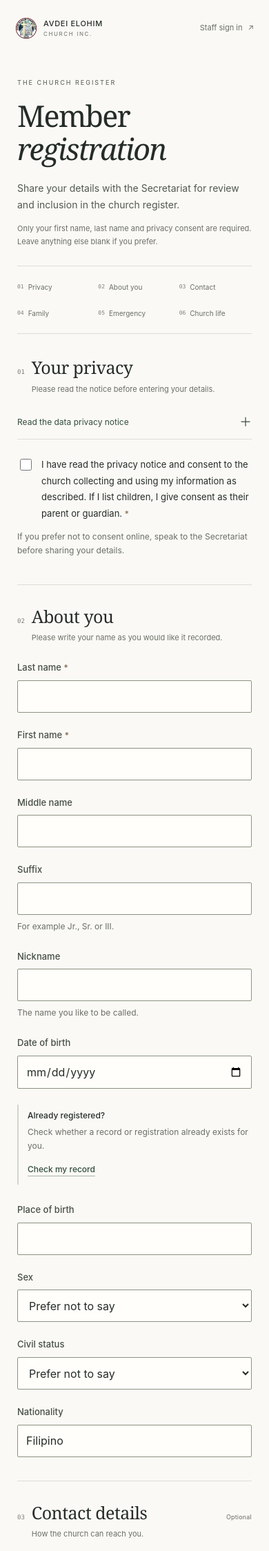
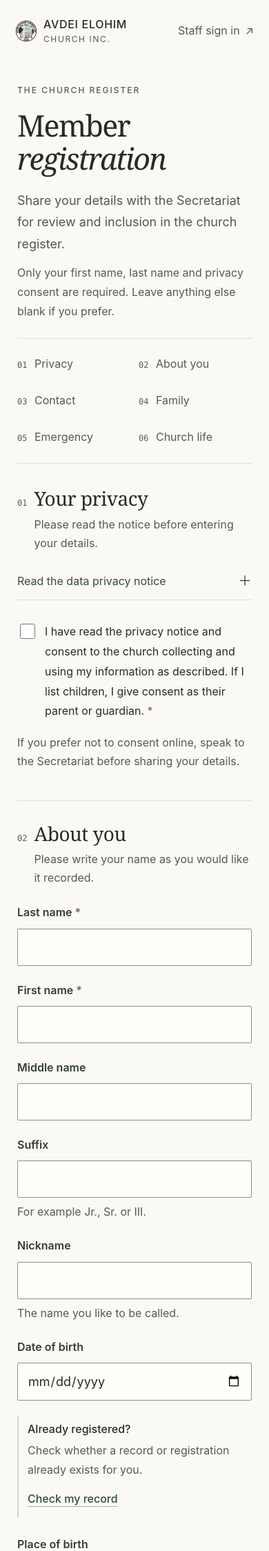
Before and after one commit to shanimnida/aeci-registry, a Django app: page /register/ in a window 390 px wide. Shown: the top 2248 px of the page at 69% size. Run offline with Django 5.2, Linux system fonts and the light colour scheme; data that the repository does not hold is empty; parts of the project's set-up code (start-up, migrations or seed data) failed here and were passed over; some libraries are stand-ins or nearby versions.

Commit message:
Improve registration readability for older members

```diff
--- a/static/aegis/registration.css
+++ b/static/aegis/registration.css
@@ -2,7 +2,7 @@
     color-scheme: light;
     --paper: #faf9f6;
     --ink: #252c27;
-    --muted: #6a6e65;
+    --muted: #535c4f;
     --line: #deded5;
     --field-line: #8b9381;
     --green: #344d3c;
@@ -10,12 +10,12 @@
 }
 
 * { box-sizing: border-box; }
-html { scroll-behavior: smooth; scroll-padding-top: 28px; }
+html { font-size: 100%; scroll-behavior: smooth; scroll-padding-top: 28px; }
 body {
     margin: 0;
     background: var(--paper);
     color: var(--ink);
-    font: 15px/1.6 -apple-system, BlinkMacSystemFont, "Segoe UI", sans-serif;
+    font: 1.125rem/1.7 -apple-system, BlinkMacSystemFont, "Segoe UI", sans-serif;
     -webkit-font-smoothing: antialiased;
 }
 h1, h2, h3, p { margin-top: 0; }
@@ -42,114 +42,116 @@ input:focus, select:focus, textarea:focus {
 }
 .brand { display: flex; gap: 12px; align-items: center; text-decoration: none; color: var(--ink); }
 .brand img { object-fit: contain; }
-.brand strong { display: block; font-size: 13px; font-weight: 550; letter-spacing: 1px; text-transform: uppercase; line-height: 1.5; }
-.brand small { display: block; font-size: 10px; letter-spacing: 1.8px; text-transform: uppercase; color: var(--muted); }
-.staff-link { font-size: 12px; color: var(--muted); text-decoration: none; display: inline-flex; gap: 12px; align-items: center; min-height: 44px; }
+.brand strong { display: block; font-size: 1rem; font-weight: 550; letter-spacing: 1px; text-transform: uppercase; line-height: 1.5; }
+.brand small { display: block; font-size: .8125rem; letter-spacing: 1.8px; text-transform: uppercase; color: var(--muted); }
+.staff-link { font-size: 1rem; color: var(--muted); text-decoration: none; display: inline-flex; gap: 12px; align-items: center; min-height: 52px; }
 .staff-link:hover { color: var(--ink); text-decoration: underline; }
 .page-shell { max-width: 880px; padding: 55px 40px 70px; margin: auto; }
 .intro { margin-bottom: 31px; }
-.eyebrow { display: block; color: var(--muted); text-transform: uppercase; letter-spacing: 2px; font-size: 10px; font-weight: 500; margin-bottom: 20px; }
-h1 { font-family: Georgia, "Times New Roman", serif; font-size: clamp(38px, 5vw, 63px); font-weight: 400; letter-spacing: -2.2px; line-height: 1.12; margin-bottom: 22px; }
+.eyebrow { display: block; color: var(--muted); text-transform: uppercase; letter-spacing: 2px; font-size: .8125rem; font-weight: 500; margin-bottom: 20px; }
+h1 { font-family: Georgia, "Times New Roman", serif; font-size: clamp(2.375rem, 5vw, 3.9375rem); font-weight: 400; overflow-wrap: anywhere; letter-spacing: -2.2px; line-height: 1.12; margin-bottom: 22px; }
 h1 em { font-weight: 400; }
-.intro > p { color: #51594f; font-size: 15px; line-height: 1.75; max-width: 570px; margin-bottom: 12px; }
-.intro > .intro-note { font-size: 12px; color: var(--muted); max-width: 610px; margin-bottom: 0; }
+.intro > p { color: #51594f; font-size: 1.125rem; line-height: 1.75; max-width: 660px; margin-bottom: 12px; }
+.intro > .intro-note { font-size: 1rem; color: var(--muted); max-width: 690px; margin-bottom: 0; }
 .form-index { display: flex; flex-wrap: wrap; gap: 8px 24px; padding: 17px 0; margin-bottom: 15px; border-top: 1px solid var(--line); border-bottom: 1px solid var(--line); }
-.form-index a { color: var(--muted); text-decoration: none; font-size: 11px; display: inline-flex; align-items: center; gap: 7px; min-height: 24px; }
+.form-index a { color: var(--muted); text-decoration: none; font-size: 1rem; display: inline-flex; align-items: center; gap: 7px; min-height: 44px; }
 .form-index a:hover { color: var(--ink); text-decoration: underline; }
-.form-index span { font-family: "SFMono-Regular", Consolas, monospace; color: #7d8177; font-size: 9px; }
+.form-index span { font-family: "SFMono-Regular", Consolas, monospace; color: var(--muted); font-size: .75rem; }
 .registration-layout, .registration-form { min-width: 0; }
 .form-section { padding: 36px 0 17px; border-bottom: 1px solid var(--line); scroll-margin-top: 26px; }
 .section-heading { display: flex; gap: 15px; align-items: baseline; margin-bottom: 28px; position: relative; }
-.section-number { color: #7d8177; font: 10px/1.5 "SFMono-Regular", Consolas, monospace; position: absolute; left: -33px; top: 8px; }
-.section-heading h2 { font-family: Georgia, "Times New Roman", serif; font-weight: 400; font-size: 26px; letter-spacing: -.5px; line-height: 1.3; margin-bottom: 5px; }
-.section-heading p { font-size: 12px; color: var(--muted); margin: 0; line-height: 1.7; }
-.section-note { margin-left: auto; font-size: 10px; font-weight: 400; color: var(--muted); white-space: nowrap; letter-spacing: .2px; }
+.section-heading > div { min-width: 0; }
+.section-heading h2 { overflow-wrap: anywhere; }
+.section-number { color: var(--muted); font: .875rem/1.5 "SFMono-Regular", Consolas, monospace; position: absolute; left: -33px; top: 8px; }
+.section-heading h2 { font-family: Georgia, "Times New Roman", serif; font-weight: 400; font-size: 1.875rem; letter-spacing: -.5px; line-height: 1.3; margin-bottom: 5px; }
+.section-heading p { font-size: 1rem; color: var(--muted); margin: 0; line-height: 1.7; }
+.section-note { margin-left: auto; font-size: 1rem; font-weight: 400; color: var(--muted); white-space: nowrap; letter-spacing: .2px; }
 .field-grid { display: grid; grid-template-columns: repeat(2, minmax(0, 1fr)); gap: 0 30px; }
 .field { min-width: 0; margin-bottom: 23px; }
-.field > label { display: block; font-size: 13px; font-weight: 500; margin-bottom: 8px; color: #454e43; }
+.field > label { display: block; font-size: 1rem; font-weight: 600; margin-bottom: 9px; color: #343e32; }
 .field input, .field select, .field textarea {
     width: 100%;
     min-width: 0;
-    min-height: 46px;
-    padding: 11px 12px;
+    min-height: 54px;
+    padding: 12px 14px;
     background: #fffefa;
     border: 1px solid var(--field-line);
     border-radius: 2px;
     color: var(--ink);
-    font-size: 15px;
-    line-height: 1.4;
+    font-size: 1.125rem;
+    line-height: 1.5;
 }
-.field textarea { display: block; min-height: 90px; resize: vertical; }
+.field textarea { display: block; min-height: 112px; resize: vertical; }
 .field select { appearance: auto; }
-.required-mark { color: #7e6541; font-size: 12px; }
-.field-help { display: block; font-size: 12px; line-height: 1.7; color: var(--muted); margin-top: 7px; }
-.field-errors { color: var(--error); font-size: 12px; line-height: 1.6; list-style: none; margin: 7px 0 0; padding: 0; }
+.required-mark { color: #7e6541; font-size: 1rem; }
+.field-help { display: block; font-size: 1rem; line-height: 1.7; color: var(--muted); margin-top: 7px; }
+.field-errors { color: var(--error); font-size: 1rem; line-height: 1.6; list-style: none; margin: 7px 0 0; padding: 0; }
 .field-errors ul { list-style: none; padding: 0; }
 .field-invalid input, .field-invalid select, .field-invalid textarea { border-color: var(--error); }
 .privacy-section { padding-bottom: 31px; }
 .privacy-section .section-heading { margin-bottom: 14px; }
 .privacy-notice { margin-bottom: 20px; }
-.privacy-notice summary { cursor: pointer; list-style: none; display: flex; justify-content: space-between; align-items: center; gap: 15px; padding: 10px 0; border-bottom: 1px solid var(--line); font-size: 12px; color: var(--green); min-height: 44px; }
+.privacy-notice summary { cursor: pointer; list-style: none; display: flex; justify-content: space-between; align-items: center; gap: 15px; padding: 10px 0; border-bottom: 1px solid var(--line); font-size: 1rem; color: var(--green); min-height: 52px; }
 .privacy-notice summary::-webkit-details-marker { display: none; }
-.privacy-notice summary > span { font-size: 18px; font-weight: 300; }
+.privacy-notice summary > span { font-size: 1.25rem; font-weight: 300; }
 .privacy-notice[open] summary > span { transform: rotate(45deg); }
 .notice-copy { padding: 22px 0 16px; max-width: 660px; }
-.notice-copy h3 { font-size: 12px; margin: 20px 0 6px; font-weight: 600; }
+.notice-copy h3 { font-size: 1rem; margin: 20px 0 6px; font-weight: 600; }
 .notice-copy h3:first-child { margin-top: 0; }
-.notice-copy p { font-size: 13px; line-height: 1.8; color: #596153; margin-bottom: 12px; }
-.notice-copy small { color: var(--muted); font-size: 10px; }
-.check-label { display: flex; align-items: flex-start; gap: 12px; cursor: pointer; font-size: 13px; line-height: 1.8; padding: 5px 0; }
-.check-label input, .committee-option input { width: 17px; height: 17px; flex-shrink: 0; margin-top: 3px; accent-color: var(--green); }
+.notice-copy p { font-size: 1rem; line-height: 1.8; color: #596153; margin-bottom: 12px; }
+.notice-copy small { color: var(--muted); font-size: .8125rem; }
+.check-label { display: flex; align-items: flex-start; gap: 12px; cursor: pointer; font-size: 1rem; line-height: 1.8; padding: 11px 0; min-height: 48px; }
+.check-label input, .committee-option input { width: 22px; height: 22px; flex-shrink: 0; margin-top: 3px; accent-color: var(--green); }
 .record-check { display: flex; flex-wrap: wrap; gap: 7px 22px; align-items: center; border-left: 2px solid #d1d7c8; padding: 3px 0 3px 16px; margin: 1px 0 30px; }
 .record-check > div { flex: 1; min-width: 180px; }
-.record-check strong { font-size: 12px; font-weight: 500; }
-.record-check p { color: var(--muted); font-size: 12px; margin: 3px 0 0; line-height: 1.7; }
+.record-check strong { font-size: 1rem; font-weight: 500; }
+.record-check p { color: var(--muted); font-size: 1rem; margin: 3px 0 0; line-height: 1.7; }
 .record-check .record-result { flex-basis: 100%; margin: 0; display: none; }
 .record-check .record-result:not(:empty) { display: block; padding-top: 8px; }
 .record-result[data-state="existing"], .record-result[data-state="pending"], .record-result[data-state="possible"], .record-result[data-state="need_birth_date"] { color: #805031; }
 .record-result[data-state="clear"] { color: var(--green); }
-.button-secondary, .button-primary { display: inline-flex; align-items: center; justify-content: center; gap: 18px; min-height: 44px; line-height: 1.5; font-size: 12px; font-weight: 500; text-decoration: none; }
-.button-secondary { padding: 9px 0; background: transparent; border: 0; border-radius: 0; color: var(--green); text-decoration: underline; text-underline-offset: 5px; text-decoration-color: #aab7a2; }
+.button-secondary, .button-primary { display: inline-flex; align-items: center; justify-content: center; gap: 18px; min-height: 52px; line-height: 1.5; font-size: 1rem; font-weight: 500; text-decoration: none; }
+.button-secondary { padding: 12px 0; background: transparent; border: 0; border-radius: 0; color: var(--green); text-decoration: underline; text-underline-offset: 5px; text-decoration-color: #aab7a2; }
 .button-secondary:hover { text-decoration-color: var(--green); }
-.button-primary { padding: 13px 22px; background: var(--green); color: #fffefa; border: 1px solid var(--green); border-radius: 2px; white-space: nowrap; }
+.button-primary { padding: 13px 22px; background: var(--green); color: #fffefa; border: 1px solid var(--green); border-radius: 2px; white-space: normal; }
 .button-primary:hover { background: #233d2b; }
-.button-primary span { font-size: 18px; font-weight: 400; }
+.button-primary span { font-size: 1.25rem; font-weight: 400; }
 .children-heading { margin: 3px 0 20px; }
-.children-heading h3, .greeting-choice h3 { font-size: 13px; font-weight: 500; margin-bottom: 7px; }
-.children-heading p { font-size: 11px; color: var(--muted); margin-bottom: 0; }
+.children-heading h3, .greeting-choice h3 { font-size: 1rem; font-weight: 500; margin-bottom: 7px; }
+.children-heading p { font-size: 1rem; color: var(--muted); margin-bottom: 0; }
 .child-row { border-left: 1px solid var(--line); padding: 0 0 0 18px; margin-bottom: 8px; }
-.child-row-heading { display: flex; align-items: center; justify-content: space-between; font-size: 11px; margin-bottom: 11px; }
+.child-row-heading { display: flex; align-items: center; justify-content: space-between; font-size: 1rem; margin-bottom: 11px; }
 .child-row-heading strong { font-weight: 500; }
-.text-button { border: 0; background: transparent; font-size: 11px; min-height: 36px; padding: 5px; color: var(--muted); text-decoration: underline; text-underline-offset: 3px; }
+.text-button { border: 0; background: transparent; font-size: 1rem; min-height: 48px; padding: 5px; color: var(--muted); text-decoration: underline; text-underline-offset: 3px; }
 .text-button:hover { color: var(--error); }
 .add-child { margin: 0 0 7px; gap: 8px; }
 .committee-fieldset { border: 0; padding: 0; margin: 0 0 27px; min-width: 0; }
-.committee-fieldset legend { font-size: 13px; font-weight: 500; padding: 0; }
+.committee-fieldset legend { font-size: 1rem; font-weight: 500; padding: 0; }
 .committee-options { display: grid; grid-template-columns: repeat(2, minmax(0, 1fr)); gap: 0 30px; margin-top: 17px; }
-.committee-option { display: flex; align-items: flex-start; gap: 12px; padding: 10px 0; font-size: 13px; line-height: 1.7; cursor: pointer; min-height: 44px; }
+.committee-option { display: flex; align-items: flex-start; gap: 12px; padding: 10px 0; font-size: 1rem; line-height: 1.7; cursor: pointer; min-height: 52px; }
 .committee-option input { margin-top: 2px; }
-.committee-option:has(input:disabled) { color: #75796f; cursor: default; }
+.committee-option:has(input:disabled) { color: #606959; cursor: default; }
 .committee-option:has(input:checked) { color: var(--green); }
 .greeting-choice { border-top: 1px solid var(--line); padding-top: 25px; margin-bottom: 28px; }
-.greeting-choice > p { font-size: 12px; line-height: 1.8; color: var(--muted); max-width: 680px; margin-bottom: 13px; }
+.greeting-choice > p { font-size: 1rem; line-height: 1.8; color: var(--muted); max-width: 680px; margin-bottom: 13px; }
 .submit-section { display: flex; justify-content: space-between; align-items: center; gap: 24px; padding-top: 29px; }
-.submit-section strong { font-size: 13px; font-weight: 500; }
-.submit-section p { font-size: 11px; color: var(--muted); max-width: 360px; margin: 6px 0 0; }
-.submission-note { font-size: 10px; color: var(--muted); margin: 22px 0 0; }
+.submit-section strong { font-size: 1rem; font-weight: 500; }
+.submit-section p { font-size: 1rem; color: var(--muted); max-width: 410px; margin: 6px 0 0; }
+.submission-note { font-size: 1rem; color: var(--muted); margin: 22px 0 0; }
 .error-summary { border-left: 2px solid var(--error); padding: 4px 0 4px 20px; margin: 30px 0 8px; color: var(--error); }
-.error-summary h2 { font-size: 15px; font-weight: 500; margin-bottom: 9px; }
-.error-summary ul { padding-left: 17px; font-size: 12px; margin: 0; }
+.error-summary h2 { font-size: 1.125rem; font-weight: 500; margin-bottom: 9px; }
+.error-summary ul { padding-left: 17px; font-size: 1rem; margin: 0; }
 .error-summary a { color: var(--error); }
 .bot-field { position: absolute; left: -10000px; width: 1px; height: 1px; overflow: hidden; }
-.site-footer { display: flex; justify-content: space-between; gap: 20px; max-width: 800px; margin: 0 auto 30px; padding: 20px 0; border-top: 1px solid var(--line); font-size: 10px; color: var(--muted); }
+.site-footer { display: flex; justify-content: space-between; gap: 20px; max-width: 800px; margin: 0 auto 30px; padding: 20px 0; border-top: 1px solid var(--line); font-size: .8125rem; color: var(--muted); }
 .skip-link { position: fixed; top: -100px; left: 15px; z-index: 10; background: var(--paper); padding: 8px 12px; }
 .skip-link:focus { top: 12px; }
 .received-page { max-width: 620px; padding: 45px 0 70px; }
-.received-page h1 { font-size: clamp(43px, 6vw, 72px); margin-bottom: 27px; }
-.received-page > p { max-width: 430px; color: #51594f; line-height: 1.8; font-size: 15px; margin-bottom: 33px; }
+.received-page h1 { font-size: clamp(2.6875rem, 6vw, 4.5rem); margin-bottom: 27px; }
+.received-page > p { max-width: 430px; color: #51594f; line-height: 1.8; font-size: 1.125rem; margin-bottom: 33px; }
 .received-note { border-top: 1px solid var(--line); padding-top: 23px; margin-bottom: 18px; }
-.received-note strong { font-size: 12px; font-weight: 500; }
-.received-note p { font-size: 12px; color: var(--muted); margin: 7px 0 0; }
+.received-note strong { font-size: 1rem; font-weight: 500; }
+.received-note p { font-size: 1rem; color: var(--muted); margin: 7px 0 0; }
 
 @media (max-width: 930px) {
     .page-shell { padding-right: 50px; padding-left: 50px; }
@@ -159,46 +161,47 @@ h1 em { font-weight: 400; }
     .site-header { padding: 19px 22px; }
     .brand { gap: 9px; }
     .brand img { width: 32px; height: 32px; }
-    .brand strong { font-size: 11px; letter-spacing: .7px; }
-    .brand small { font-size: 8px; letter-spacing: 1.6px; }
-    .staff-link { font-size: 11px; gap: 8px; }
+    .brand strong { font-size: 1rem; letter-spacing: .7px; }
+    .brand small { font-size: .75rem; letter-spacing: 1.6px; }
+    .staff-link { font-size: 1rem; gap: 8px; }
     .page-shell { padding: 31px 25px 46px; }
-    h1 { font-size: 43px; letter-spacing: -1.8px; line-height: 1.1; }
-    .eyebrow { margin-bottom: 17px; font-size: 9px; }
+    h1 { font-size: 2.6875rem; letter-spacing: -1.8px; line-height: 1.1; }
+    .eyebrow { margin-bottom: 17px; font-size: .75rem; }
     .intro { margin-bottom: 25px; }
-    .intro > p { font-size: 14px; }
-    .intro > .intro-note { font-size: 11px; }
-    .form-index { display: grid; grid-template-columns: repeat(3, 1fr); gap: 5px 12px; padding: 13px 0; margin-bottom: 3px; }
-    .form-index a { font-size: 10px; gap: 6px; min-height: 33px; }
-    .form-index span { font-size: 8px; }
+    .intro > p { font-size: 1.125rem; }
+    .intro > .intro-note { font-size: 1rem; }
+    .form-index { display: grid; grid-template-columns: repeat(2, minmax(0, 1fr)); gap: 5px 12px; padding: 13px 0; margin-bottom: 3px; }
+    .form-index a { font-size: 1rem; display: block; overflow-wrap: anywhere; padding: 10px 0; min-height: 48px; }
+    .form-index span { margin-right: 6px; }
+    .form-index span { font-size: .75rem; }
     .form-section { padding: 29px 0 12px; }
-    .section-heading { gap: 10px; margin-bottom: 23px; }
-    .section-number { position: static; font-size: 9px; padding-top: 5px; }
-    .section-heading h2 { font-size: 25px; margin-bottom: 6px; }
-    .section-heading p { font-size: 11px; }
-    .section-note { font-size: 9px; }
+    .section-heading { display: grid; grid-template-columns: auto minmax(0, 1fr); gap: 4px 10px; margin-bottom: 23px; }
+    .section-number { position: static; font-size: .75rem; padding-top: 5px; }
+    .section-heading h2 { font-size: 1.75rem; margin-bottom: 6px; }
+    .section-heading p { font-size: 1rem; }
+    .section-note { font-size: 1rem; grid-column: 2; margin-left: 0; white-space: normal; }
     .field-grid { grid-template-columns: 1fr; gap: 0; }
     .field { margin-bottom: 22px; }
-    .field > label { font-size: 13px; }
-    .field input, .field select, .field textarea { font-size: 16px; min-height: 47px; }
+    .field > label { font-size: 1rem; }
+    .field input, .field select, .field textarea { font-size: 1.125rem; min-height: 54px; }
     .privacy-section { padding-bottom: 26px; }
-    .privacy-notice summary { font-size: 12px; }
-    .check-label { font-size: 13px; line-height: 1.8; gap: 11px; }
+    .privacy-notice summary { font-size: 1rem; }
+    .check-label { font-size: 1rem; line-height: 1.8; gap: 11px; }
     .record-check { gap: 4px 12px; padding-left: 13px; margin-bottom: 26px; }
     .record-check > div { flex-basis: 100%; }
-    .record-check .button-secondary { justify-content: flex-start; min-height: 38px; }
+    .record-check .button-secondary { justify-content: flex-start; min-height: 48px; }
     .committee-options { grid-template-columns: 1fr; }
-    .committee-option { font-size: 13px; padding: 10px 0; }
+    .committee-option { font-size: 1rem; padding: 10px 0; }
     .child-row { padding-left: 13px; }
     .submit-section { flex-direction: column; align-items: stretch; gap: 22px; padding-top: 25px; }
-    .button-primary { min-height: 49px; justify-content: space-between; font-size: 13px; }
+    .button-primary { min-height: 54px; justify-content: space-between; font-size: 1rem; }
     .submission-note { line-height: 1.7; margin-top: 18px; }
-    .site-footer { margin: 0 25px 20px; padding: 18px 0; flex-direction: column; gap: 6px; font-size: 9px; }
+    .site-footer { margin: 0 25px 20px; padding: 18px 0; flex-direction: column; gap: 6px; font-size: .75rem; }
     .received-page { padding: 28px 0 50px; }
-    .received-page h1 { font-size: 53px; }
+    .received-page h1 { font-size: 3.3125rem; }
 }
 @media (max-width: 360px) {
-    h1 { font-size: 38px; }
+    h1 { font-size: 2.375rem; }
     .site-header { padding-right: 18px; padding-left: 18px; }
     .page-shell { padding-right: 21px; padding-left: 21px; }
     .form-index { gap: 5px 9px; }
```
